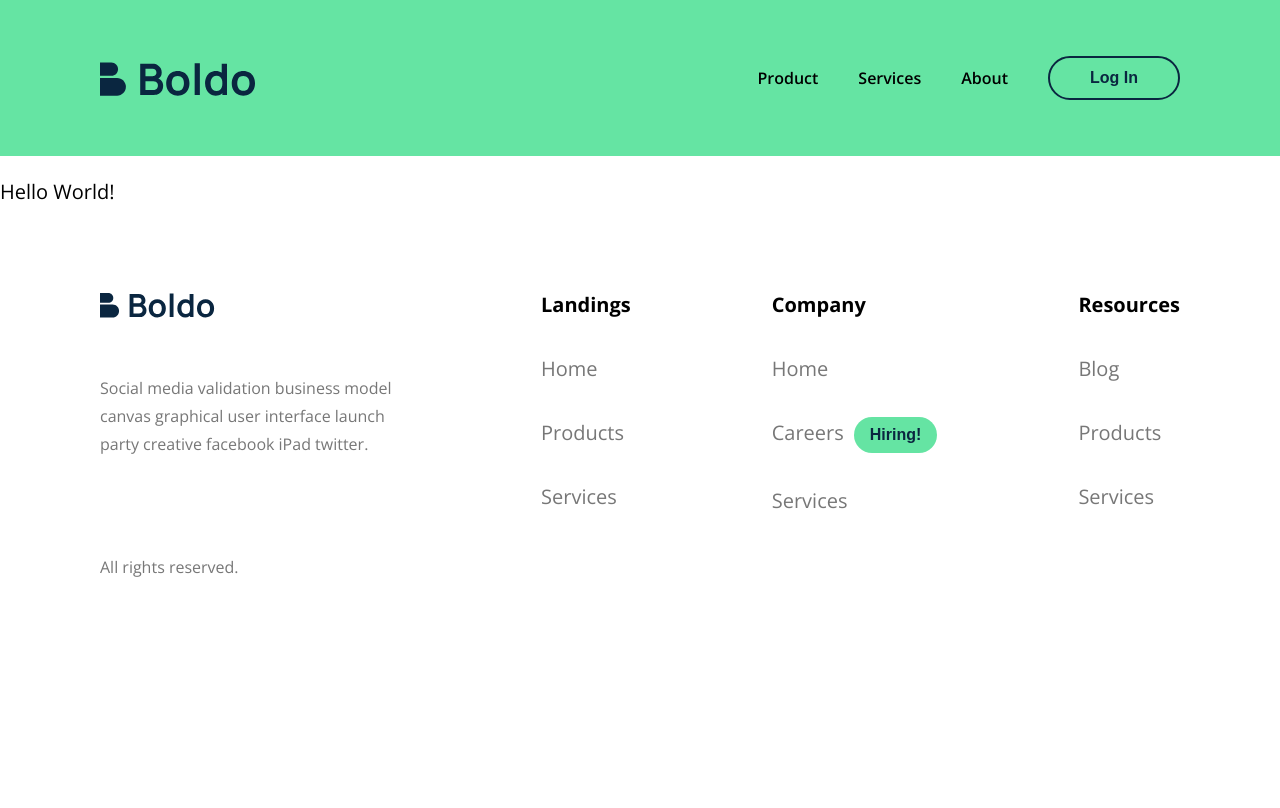
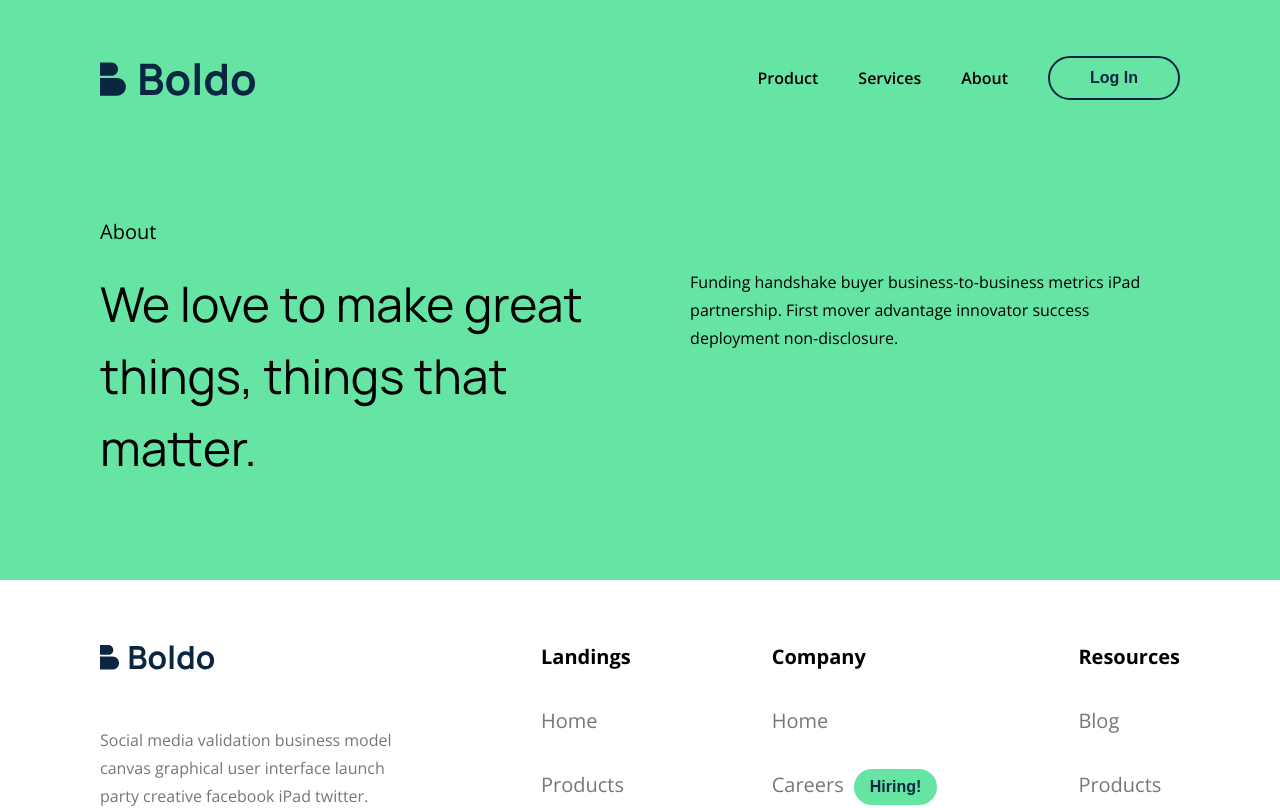
Before and after one commit to khomohzie/tonic-test, a React (Vite) app: page / in a window 1280 px wide. Shown: the top 808 px of the page. Built offline with nearby package versions, Linux system fonts and the light colour scheme.

Commit message:
feature: implemented about jumbotron

```diff
--- a/src/components/index.tsx
+++ b/src/components/index.tsx
@@ -1 +1,2 @@
 export { default as Layout } from "./layout";
+export { default as Jumbotron } from "./jumbotron";
--- /dev/null
+++ b/src/components/jumbotron/index.tsx
@@ -0,0 +1,72 @@
+import styled from "styled-components";
+
+const Jumbotron: React.FC = () => {
+  return (
+    <Container>
+      <p>About</p>
+
+      <MainDiv>
+        <Right>We love to make great things, things that matter.</Right>
+
+        <Left>
+          Funding handshake buyer business-to-business metrics iPad partnership.
+          First mover advantage innovator success deployment non-disclosure.
+        </Left>
+      </MainDiv>
+    </Container>
+  );
+};
+
+const Container = styled.section`
+  background-color: var(--secondary-color);
+  padding: 40px 100px 96px;
+
+  p {
+    font-size: 20px;
+    font-weight: 400;
+    line-height: 32px;
+  }
+
+  @media screen and (max-width: 900px) {
+    padding: 40px 40px 96px;
+  }
+`;
+
+const MainDiv = styled.div`
+  display: flex;
+  justify-content: space-between;
+  gap: 100px;
+
+  @media screen and (max-width: 900px) {
+    gap: 20px;
+  }
+
+  @media screen and (max-width: 400px) {
+    display: block;
+  }
+`;
+
+const Right = styled.div`
+  font-family: var(--secondary-font);
+  font-weight: 400;
+  font-size: 48px;
+  line-height: 72px;
+
+  @media screen and (max-width: 768px) {
+    font-weight: 400;
+    font-size: 32px;
+    line-height: 48px;
+  }
+`;
+
+const Left = styled.div`
+  font-weight: 400;
+  font-size: 16px;
+  line-height: 28px;
+
+  @media screen and (max-width: 400px) {
+    margin-top: 20px;
+  }
+`;
+
+export default Jumbotron;
--- a/src/pages/home.tsx
+++ b/src/pages/home.tsx
@@ -1,9 +1,11 @@
-import styled from "styled-components";
+import { Jumbotron } from "../components";
 
 const Home = () => {
-  return <Container>Hello World!</Container>;
+  return (
+    <>
+      <Jumbotron />
+    </>
+  );
 };
 
-const Container = styled.p``;
-
 export default Home;
```
